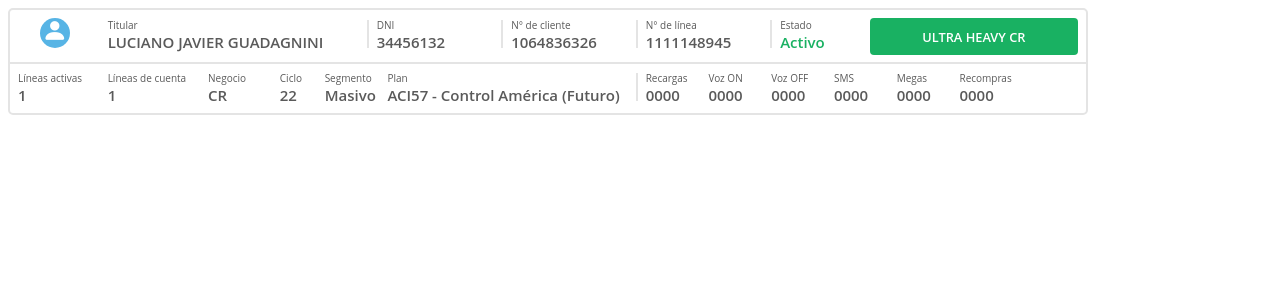
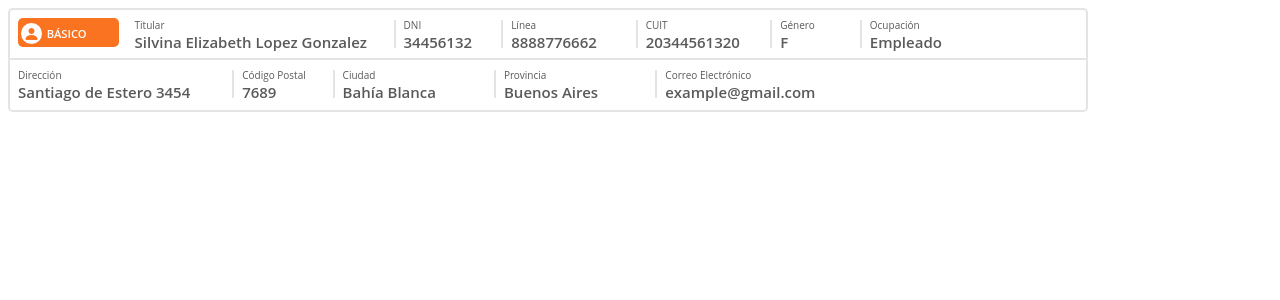
Before and after one commit to Peje08/claroPey, a React (Create React App) app: page / in a window 1280 px wide. Shown: the top 300 px of the page. Built offline with nearby package versions, Linux system fonts and the light colour scheme; no server answers.

Commit message:
Segundo Mock Añadido

```diff
--- a/src/Common/Grid/Index.tsx
+++ b/src/Common/Grid/Index.tsx
@@ -101,7 +101,7 @@
     border-bottom: 2px solid #e4e4e4;
     box-sizing: border-box;
     position: absolute;
-    top: 50%;
+    top: 48%;
     width: 100%;
 `
 const VerticallDivisor = styled.div`
@@ -114,6 +114,34 @@
     top: 20%;
 `
 
+const Badge = styled('p') <{
+    bgColor?: string
+    color?: string
+}>`
+    background: ${props => props?.bgColor};
+    color: ${props => props?.color};
+    border-radius: 5px;
+    font-family: "OpenSans-SemiBold", "Open Sans SemiBold", "Open Sans",sans-serif;
+    padding: 5px 12px 3px 3px;
+    font-size: .7rem;
+    margin:0;
+    display: flex;
+    gap: 5px;
+    align-items: center;
+    font-weight: 600;
+    text-align: center;
+
+    & i{
+        color:${props => props?.bgColor};
+        background: ${props => props?.color};
+        border-radius:50px;
+        font-size: 1rem;
+        height: 1.3rem;
+        width: 1.3rem;
+
+    }
+`;
+
 
 export {
     Container,
@@ -124,5 +152,6 @@
     Icon,
     State,
     HorizontalDivisor,
-    VerticallDivisor
+    VerticallDivisor,
+    Badge,
 };
--- a/src/Components/DisplayInfo/Index.tsx
+++ b/src/Components/DisplayInfo/Index.tsx
@@ -1,5 +1,5 @@
 import React, { FunctionComponent } from "react";
-import { Col, Container, Label, Content, Element, Icon, State, HorizontalDivisor, VerticallDivisor } from "../../Common/Grid/Index"
+import { Col, Container, Label, Content, Element, Icon, State, HorizontalDivisor, VerticallDivisor, Badge } from "../../Common/Grid/Index"
 
 interface DisplayUser {
     user: any[];
@@ -12,7 +12,7 @@
         <Container wrap={"wrap"}>
             <HorizontalDivisor />
             {user.map((
-                { label, content, type, active, line, col }
+                { label, content, type, active, line, col,color,bgColor }
                 ) =>
                 <Col size={col}>
 
@@ -27,13 +27,20 @@
                                             {line && <VerticallDivisor />}
                                         </>);
                                 case "icon":
-                                    return <Icon color={'#ffffff'} bgColor={'#57b4e5'}><i className="bi bi-person-fill"></i></Icon>
-
+                                    return <Icon color={'#ffffff'} bgColor={'#57b4e5'}><i className="bi bi-person-fill"></i>Liliana</Icon>
+                                case "badge":
+                                    return <Badge color={color} bgColor={bgColor}><i className="bi bi-person-fill"></i>{content}</Badge>
                                 case "state":
                                     return <State>{content}</State>;
                             }
                         })()}
-
+  {/* {
+    type:"badge",
+    color: "#fff",
+    bgColor: "#fa7321",
+    userType: "BÁSICO",
+    col: 3
+  }, */}
                     </Element>
                 </Col>
             )}
--- a/src/Mock/DisplayInfo/userMock.js
+++ b/src/Mock/DisplayInfo/userMock.js
@@ -123,3 +123,90 @@
   },
 
 ];
+
+export const userMockClaroPay = [
+  {
+    type:"badge",
+    color: "#fff",
+    bgColor: "#fa7321",
+    content: "BÁSICO",
+    col: 1.3
+  },
+  {
+    type: "label",
+    label: "Titular",
+    content: "Silvina Elizabeth Lopez Gonzalez",
+    col: 3,
+    line: true,
+  },
+  {
+    type: "label",
+    label: "DNI",
+    line: true,
+    content: 34456132,
+    col: 1.2
+  },
+  {
+    type: "label",
+    label: "Línea",
+    content: 8888776662,
+    col: 1.5,
+    line: true
+  },
+  {
+    type: "label",
+    label: "CUIT",
+    content: 20344561320,
+    col: 1.5,
+    line: true
+  },
+  {
+    type: "label",
+    label: "Género",
+    content: "F",
+    col: 1,
+    line:true
+  },
+  {
+    type: "label",
+    label: "Ocupación",
+    content: "Empleado",
+    col: 2.5
+  },
+
+  {
+    type: "label",
+    label: "Dirección",
+    content: "Santiago de Estero 3454",
+    col: 2.5,
+    line:true
+  },
+  {
+    type: "label",
+    label: "Código Postal",
+    content: "7689",
+    col: 1.12,
+    line:true
+
+  },
+  {
+    type: "label",
+    label: "Ciudad",
+    content: "Bahía Blanca",
+    col: 1.8,
+    line:true
+  },
+  {
+    type: "label",
+    label: "Provincia",
+    content: "Buenos Aires",
+    col: 1.8,
+    line:true
+  },
+  {
+    type: "label",
+    label: "Correo Electrónico",
+    content: "example@gmail.com",
+    col: 3
+  }
+];
--- a/src/Page/Home/Index.tsx
+++ b/src/Page/Home/Index.tsx
@@ -1,7 +1,7 @@
 import React, { FunctionComponent, useContext } from 'react'
 import {CONTEXT} from '../../context';
 import { DisplayInfo } from '../../Components/DisplayInfo/Index';
-import { userMock } from '../../Mock/DisplayInfo/userMock';
+import { userMockClaroPay } from '../../Mock/DisplayInfo/userMock';
 
 
 
@@ -14,7 +14,7 @@
 
     return (
 
-            <DisplayInfo user={userMock}  />
+            <DisplayInfo user={userMockClaroPay}  />
 
     )
 }
```
